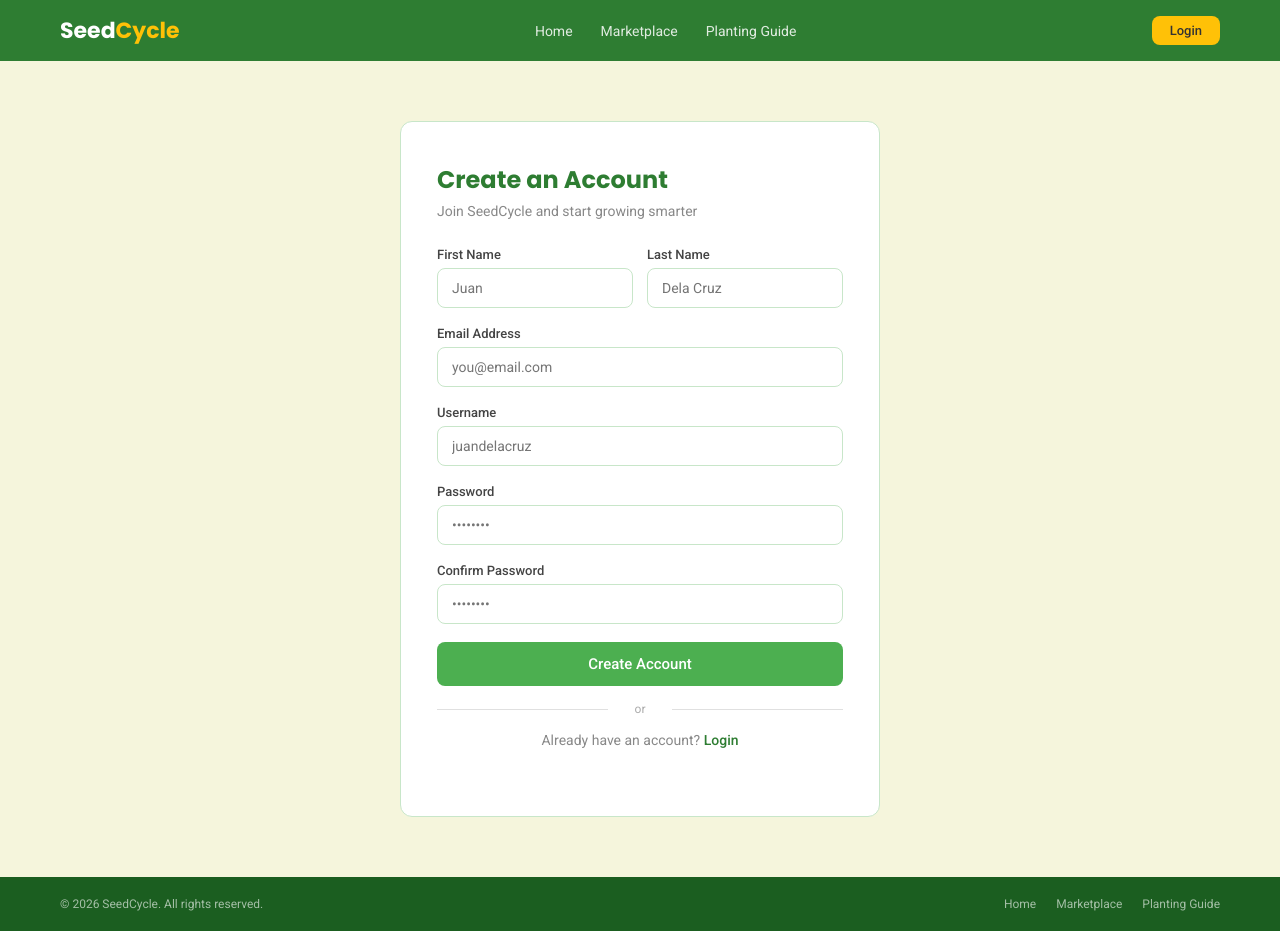
After one commit to Bit-Watts/SeedCycle, a PHP site: page /signup.php in a window 1280 px wide. The commit adds this page. Run offline with PHP 8.4, Linux system fonts and the light colour scheme.

Commit message:
landing page, login, singup

```diff
--- /dev/null
+++ b/public/signup.php
@@ -0,0 +1,80 @@
+<!DOCTYPE html>
+<html lang="en">
+<head>
+  <meta charset="UTF-8">
+  <meta name="viewport" content="width=device-width, initial-scale=1.0">
+  <title>SeedCycle - Sign Up</title>
+  <link href="https://fonts.googleapis.com/css2?family=Poppins:wght@400;500;600;700&family=Roboto:wght@400;500&display=swap" rel="stylesheet">
+  <link rel="stylesheet" href="assets/css/singup.css">
+</head>
+<body>
+
+<nav class="sc-nav">
+  <div class="sc-logo">Seed<span>Cycle</span></div>
+  <ul class="sc-navlinks">
+    <li><a href="index.php">Home</a></li>
+    <li><a href="marketplace.php">Marketplace</a></li>
+    <li><a href="planting-guide.php">Planting Guide</a></li>
+  </ul>
+  <a href="login.php"><button class="sc-btn-nav">Login</button></a>
+</nav>
+
+<div class="sc-page">
+  <div class="sc-signup-card">
+    <h2>Create an Account</h2>
+    <p>Join SeedCycle and start growing smarter</p>
+
+    <?php if (isset($error)): ?>
+      <div class="sc-error"><?= $error ?></div>
+    <?php endif; ?>
+
+    <?php if (isset($success)): ?>
+      <div class="sc-success"><?= $success ?></div>
+    <?php endif; ?>
+
+    <form action="" method="POST">
+      <div class="sc-form-row">
+        <div class="sc-form-group">
+          <label>First Name</label>
+          <input type="text" name="first_name" placeholder="Juan" required>
+        </div>
+        <div class="sc-form-group">
+          <label>Last Name</label>
+          <input type="text" name="last_name" placeholder="Dela Cruz" required>
+        </div>
+      </div>
+      <div class="sc-form-group">
+        <label>Email Address</label>
+        <input type="email" name="email" placeholder="you@email.com" required>
+      </div>
+      <div class="sc-form-group">
+        <label>Username</label>
+        <input type="text" name="username" placeholder="juandelacruz" required>
+      </div>
+      <div class="sc-form-group">
+        <label>Password</label>
+        <input type="password" name="password" placeholder="••••••••" required>
+      </div>
+      <div class="sc-form-group">
+        <label>Confirm Password</label>
+        <input type="password" name="confirm_password" placeholder="••••••••" required>
+      </div>
+      <button type="submit" class="sc-btn-signup">Create Account</button>
+    </form>
+
+    <div class="sc-divider">or</div>
+    <p class="sc-login-text">Already have an account? <a href="login.php">Login</a></p>
+  </div>
+</div>
+
+<footer class="sc-footer">
+  <p>© 2026 SeedCycle. All rights reserved.</p>
+  <div class="sc-footer-links">
+    <a href="index.php">Home</a>
+    <a href="marketplace.php">Marketplace</a>
+    <a href="planting-guide.php">Planting Guide</a>
+  </div>
+</footer>
+
+</body>
+</html>
```
Also changed, not shown: public/index.php (+95 -4 lines), public/login.php (added, +60 -0 lines), public/assets/css/landing.css (added), public/assets/css/login.css (added), public/assets/css/singup.css (added).
